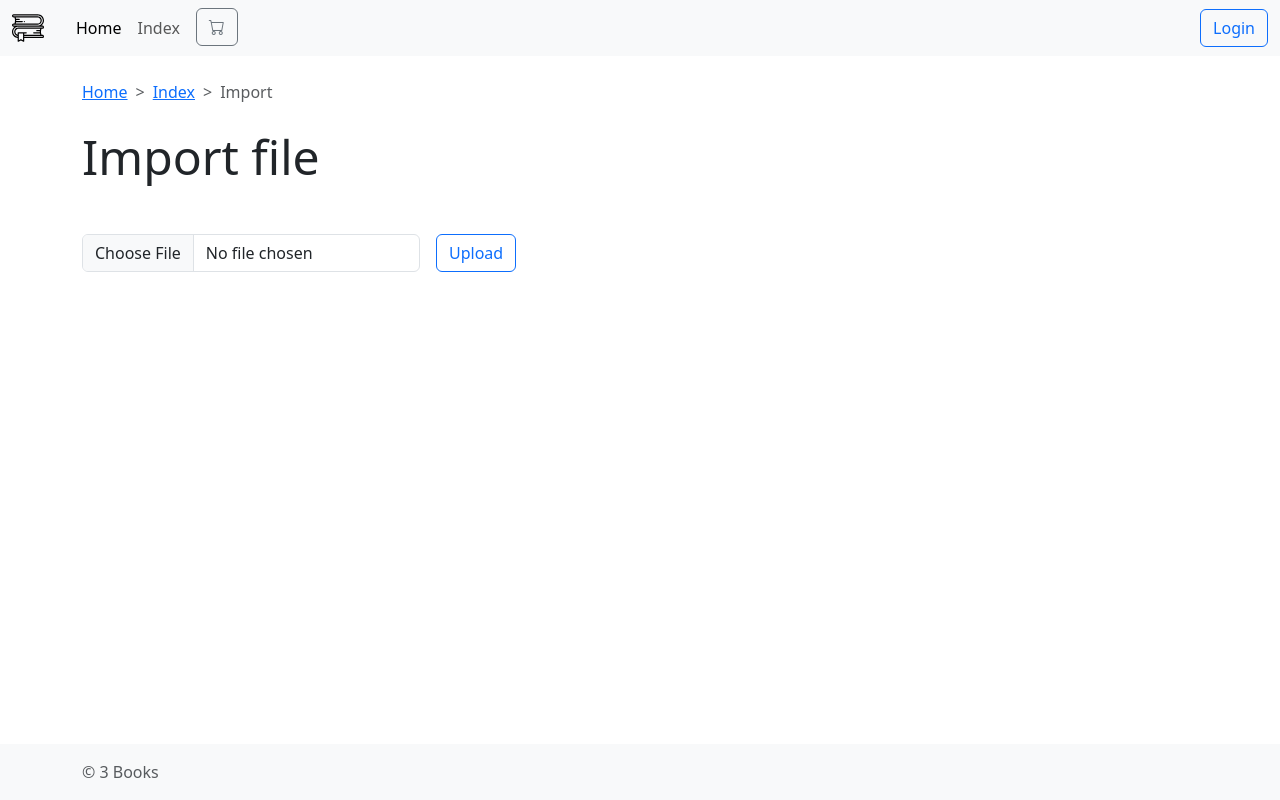
After one commit to trngl8/library-project, a Flask app: page /import in a window 1280 px wide. The commit adds this page. Run offline with Flask 3, Linux system fonts and the light colour scheme; some libraries are stand-ins or nearby versions.

Commit message:
administrator import, close #166

```diff
--- a/index.py
+++ b/index.py
@@ -1,4 +1,6 @@
 import re
+import dotenv
+import os
 
 
 from flask import Flask, request, make_response, redirect, url_for, flash
@@ -17,8 +19,12 @@ from file import FileImport
 UPLOAD_FOLDER = 'var/import/'
 ALLOWED_EXTENSIONS = {'csv', 'tsv'}
 
+dotenv.load_dotenv()
+dotenv.load_dotenv('.env.local', override=True)
+
 app = Flask(__name__)
 app.config['UPLOAD_FOLDER'] = UPLOAD_FOLDER
+app.config['ADMIN_PERMISSION'] = os.getenv("ADMINISTRATOR_EMAIL")
 app.secret_key = b'_57#y2L"F4hQ8z\n\xebc]/'
 
 bootstrap = Bootstrap5(app)
@@ -181,5 +187,25 @@ def remove_from_cart(book_id):
     }
 
 
+@app.route('/import', methods=["GET", "POST"])
+def import_file():
+    if request.method == "POST":
+        if 'file' not in request.files:
+            flash('No file part')
+            return redirect(request.url)
+        file = request.files['file']
+        if file.filename == '':
+            flash('No selected file')
+            return redirect(request.url)
+        if file and allowed_file(file.filename):
+            filename = secure_filename(file.filename)
+            import_service = FileImport(app.config['UPLOAD_FOLDER'])
+            amount = import_service.process_file(file, filename)
+            flash(f"Your file was imported successfully. {amount} unique books imported", category='success')
+            return redirect(url_for('index'))
+    user = request.cookies.get('SERVER_COOKIE')
+    return render_template('import.html', library=library, user=user)
+
+
 if __name__ == '__main__':
     app.run()
--- /dev/null
+++ b/templates/import.html
@@ -0,0 +1,25 @@
+{% extends 'blank.html' %}
+
+{% block breadcrumbs %}
+<li class="breadcrumb-item"><a href="{{ url_for('home') }}">Home</a></li>
+<li class="breadcrumb-item"><a href="{{ url_for('index') }}">Index</a></li>
+<li class="breadcrumb-item active" aria-current="page">Import</li>
+{% endblock %}
+
+{% block content %}
+<div class="container p-0">
+  <div class="col">
+    <h1 class="display-5 mb-5">Import file</h1>
+    <form method="post" enctype="multipart/form-data">
+      <div class="row g-3 align-items-center">
+        <div class="col-auto">
+          <input type=file name=file class="form-control" />
+        </div>
+        <div class="col-auto">
+          <input type=submit class="btn btn-outline-primary" value=Upload />
+        </div>
+      </div>
+    </form>
+  </div>
+</div>
+{% endblock %}
--- a/templates/index.html
+++ b/templates/index.html
@@ -143,7 +143,7 @@
       </form>
     {% endif %}
 
-    <div class="row row-cols-1 row-cols-sm-2 row-cols-md-3 row-cols-lg-4 row-cols-xl-6 g-2">
+    <div class="row row-cols-1 row-cols-sm-2 row-cols-md-3 row-cols-lg-4 row-cols-xl-6 g-2 mb-4">
     {% for book in books %}
       <div class="col">
         <div class="card h-100">
@@ -158,6 +158,11 @@
       </div>
     {% endfor %}
     </div>
+
+    {% if user == config['ADMIN_PERMISSION'] %}
+      <a href="{{ url_for('import_file') }}" class="btn btn-outline-primary">Import books</a>
+    {% endif %}
+
     {% endblock %}
 
   </div>
```
Also changed, not shown: 1 other file.
